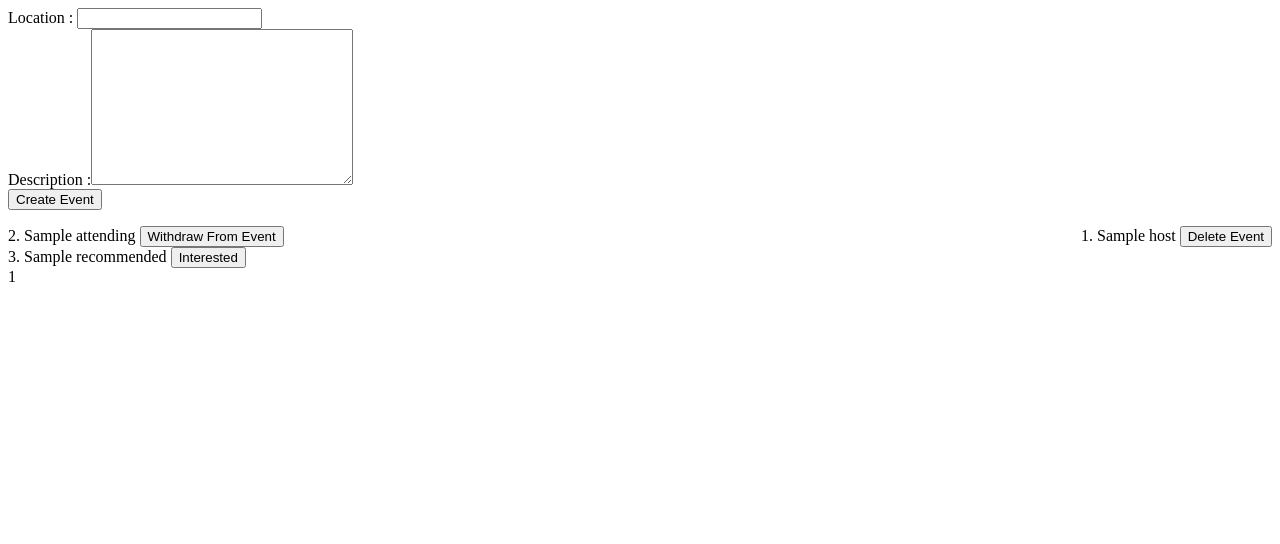
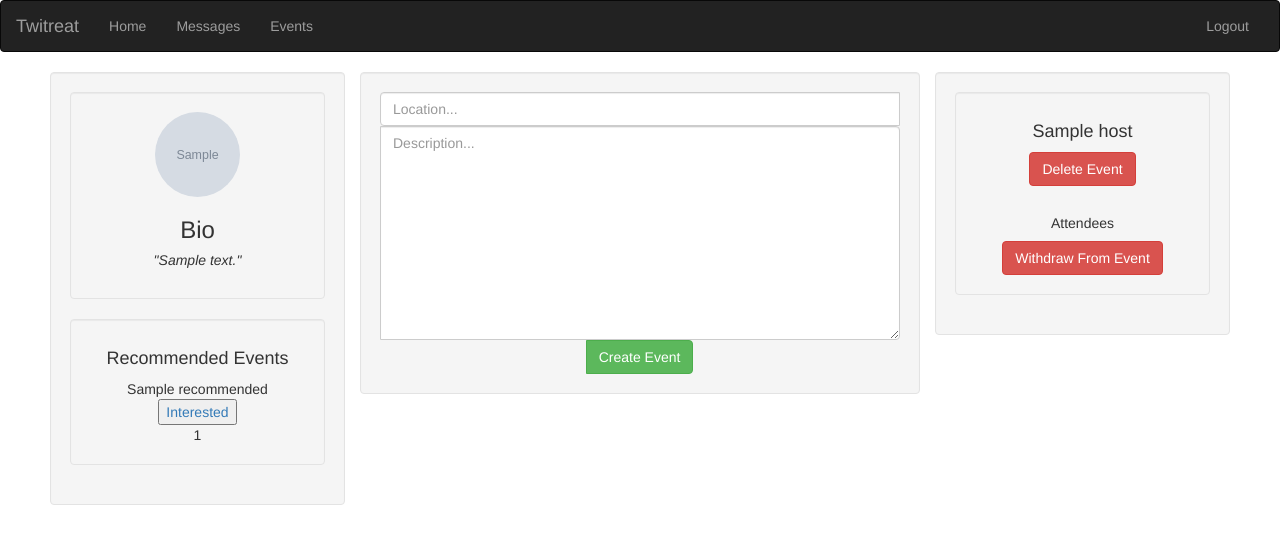
Before and after one commit to Shubhrmcf07/twitreat, a Flask app: template templates/events.html in a window 1280 px wide. Shown: the top 544 px of the page. Run offline with Flask 2, Linux system fonts and the light colour scheme; the template is opened without the code that fills it: most values are stand-ins (such as "Sample title", 1, 10 or a date in 2020); grey boxes marked "Sample" are stand-in pictures.

Commit message:
added frontend to events

```diff
--- a/app.py
+++ b/app.py
@@ -472,7 +472,7 @@ def events():
         frns = cursor.fetchall()
         l.append(frns)
 
-    return render_template('events.html', host=host, attending=attending, recommended=recommended, tr=l)
+    return render_template('events.html', host=host, attending=attending, recommended=recommended, tr=l, auth=session)
 
 
 @app.route('/even/<string:choice>/<string:id>')
--- a/templates/events.html
+++ b/templates/events.html
@@ -1,26 +1,120 @@
-<form action="/createvent" method="post">
-  Location : <input type="text" name="location" /> <br />
-  Description :<textarea name="edesc" cols="30" rows="10"></textarea><br />
-  <input type="submit" value="Create Event" />
-</form>
+<!DOCTYPE html>
+<html lang="en">
+<head>
+  <title>Twitreat</title>
+  <meta charset="utf-8">
+  <meta name="viewport" content="width=device-width, initial-scale=1">
+  <link rel="stylesheet" href="static/CSS/base.css">
+  <script src="static/JS/jquery.js"></script>
+  <script src="static/JS/bootstrap.js"></script>
+  <style>
+    /* Set black background color, white text and some padding */
+    footer {
+      background-color: #333333;
+      color: white;
+      padding: 15px;
+      position: absolute;
+      bottom: 0;
+      width: 100%;
+    }
+  </style>
+</head>
+<body>
 
-<div style="float: right;">
-  1. {% for i in host %} {{i[3]}}
-  <a href="even/dele/{{i[0]}}"><button>Delete Event</button></a>
-  <br />
-  {% endfor %}
+<nav class="navbar navbar-inverse">
+  <div class="container-fluid">
+    <div class="navbar-header">
+      <button type="button" class="navbar-toggle" data-toggle="collapse" data-target="#myNavbar">
+        <span class="icon-bar"></span>
+        <span class="icon-bar"></span>
+        <span class="icon-bar"></span>
+      </button>
+      <a class="navbar-brand" href="/myprofile">Twitreat</a>
     </div>
+    <div class="collapse navbar-collapse" id="myNavbar">
+      <ul class="nav navbar-nav">
+        <li><a href="/">Home</a></li>
+        <li><a href="#">Messages</a></li>
+		<li><a href="/events">Events</a></li>
+      </ul>
+      <!-- <form class="navbar-form navbar-right" role="search">
+        <div class="form-group input-group">
+          <input type="text" class="form-control" placeholder="Search..">
+          <span class="input-group-btn">
+            <button class="btn btn-default" type="button">
+              <span class="glyphicon glyphicon-search"></span>
+            </button>
+          </span>
+        </div>
+      </form> -->
+      <ul class="nav navbar-nav navbar-right">
+        <li><a href="/logout">Logout</a></li>
+      </ul>
+    </div>
+  </div>
+</nav>
 
-<div class="col-sm-6" style="float: middle;">
-  2. {% for i in attending %} {{i[3]}}
-  <a href="even/withdraw/{{i[0]}}"><button>Withdraw From Event</button></a>
-  <br />
-  {% endfor %}
+<div class="container-fluid text-center" style="padding-right: 65px; padding-left: 65px; margin-right: auto; margin-left: auto;">
+  <!-- <div class="row">
+    <div class="well">
+      <p>Title</p>
     </div>
-
+  </div> -->
+  <div class="row">
     <div class="col-sm-3 well">
-  3. {% for i in range (recommended|length) %} {{recommended[i][3]}}
+		<div class="well">
+          <a href="/myprofile"><img src="{{auth.picture}}" class="img-circle" height="85" width="85" alt="Avatar"></a>
+          {% if auth.bio != None %}
+  		<h3>Bio</h3>
+          <h5><i>"{{auth.bio}}"</i></h5>
+          {% endif %}
+        </div>
+      <div class="well">
+		  <h4>Recommended Events</h4>
+		  {% for i in range (recommended|length) %} {{recommended[i][3]}}
 		  <a href="even/join/{{recommended[i][0]}}"><button>Interested</button></a>
 		  <br />
 		  {% for j in range (tr[i]|length) %} {{tr[i][j][1]}} {% endfor %} {% endfor %}
       </div>
+    </div>
+    <div class="col-sm-6">
+
+      <!-- Add Post -->
+     <div class="well">
+        <form method="post" action="/createvent" enctype="multipart/form-data">
+          <div class="input-group">
+            <input class="form-control" type="text" name="location" placeholder="Location...">
+			<textarea class="form-control" name="edesc" cols="80" rows="10" placeholder="Description..."></textarea>
+          </div>
+		  <span class="input-group-btn">
+			<button class="btn btn-success" type="submit" name="createvent">Create Event</button>
+		  </span>
+        </form>
+     </div>
+     <!--  -->
+    </div>
+
+    <div class="col-sm-3 well">
+      <div class="well">
+		  {% for i in host %}
+		  <h4>{{i[3]}}</h4>
+  	    <a href="even/dele/{{i[0]}}"><button class="btn btn-danger" >Delete Event</button></a>
+  	    <br />
+  	    {% endfor %}
+		<br>
+			<h5>Attendees</h5>
+			{% for i in attending %}
+    	    <a href="even/withdraw/{{i[0]}}"><button class="btn btn-danger" >Withdraw From Event</button></a>
+    	    <br />
+    	    {% endfor %}
+      </div>
+    </div>
+  </div>
+</div>
+<!--
+<footer class="container-fluid text-center">
+  <p>©Twitreat,2020</p>
+</footer> -->
+
+</body>
+</html>
--- a/templates/group.html
+++ b/templates/group.html
@@ -39,6 +39,7 @@
       <ul class="nav navbar-nav">
         <li><a href="/">Home</a></li>
         <li><a href="#">Messages</a></li>
+		<li><a href="/events">Events</a></li>
       </ul>
       <!-- <form class="navbar-form navbar-right" role="search">
         <div class="form-group input-group">
--- a/templates/home.html
+++ b/templates/home.html
@@ -39,7 +39,7 @@
       <ul class="nav navbar-nav">
         <li><a href="/">Home</a></li>
         <li><a href="#">Messages</a></li>
-        <li><a href="/events">Browse Events</a></li>
+        <li><a href="/events">Events</a></li>
       </ul>
       <!-- <form class="navbar-form navbar-right" role="search">
         <div class="form-group input-group">
--- a/templates/profile.html
+++ b/templates/profile.html
@@ -39,6 +39,7 @@
       <ul class="nav navbar-nav">
         <li><a href="/">Home</a></li>
         <li><a href="#">Messages</a></li>
+		<li><a href="/events">Events</a></li>
       </ul>
       <!-- <form class="navbar-form navbar-right" role="search">
         <div class="form-group input-group">
```
Lines whose indentation alone changed are shown as unchanged.
